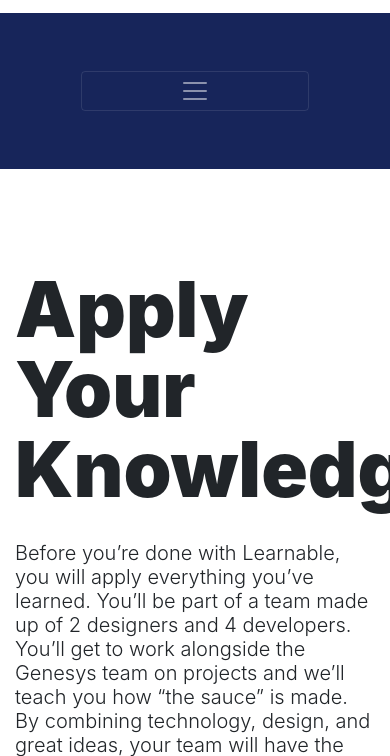
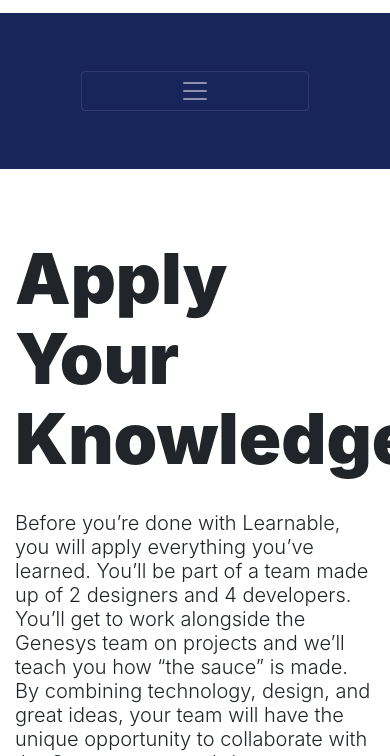
Before and after one commit to yahayakenny/Genesys-tech-hub, a React app: page /apply in a window 390 px wide. Shown: the part 88-844 px from the top of the page. Built offline with nearby package versions, Linux system fonts and the light colour scheme.

Commit message:
fixed styling

```diff
--- a/src/components/LandingPage/Curriculum.js
+++ b/src/components/LandingPage/Curriculum.js
@@ -5,7 +5,6 @@
     return (
         <div className="padding">
             <div className="container">
-                <br></br><br></br>
                 <div className="row">
                     <div className="col-md-6 d-flex align-items-center">
                         <div>
--- a/src/components/LandingPage/Fun.js
+++ b/src/components/LandingPage/Fun.js
@@ -17,7 +17,7 @@
                                 <br></br>
                                 <h6 className = "lead"> We believe learning should be a fun experience. For this reason, we don’t do all the learning in the classroom.</h6>
                                 <h6 className = "lead">The Learnable experience can not be complete without the bag of fun times which you’ll have. To us, every task is an opportunity to have some fun. But we do well to throw in a good number of activities to add to this. You will find yourself partaking in a lot of healthy activities such as cooking, sports, music, hangouts, and even random dates.</h6>
-                                <h6 className = "lead">Trust us when we say we know how to have fun.</h6>
+                                <h6 className = "lead">Trust us when we say we know how to have fun.</h6><br></br>
                             </div>
                         </div>
                         <div className="col-md-6 text-center">
--- a/src/components/LandingPage/Hero.js
+++ b/src/components/LandingPage/Hero.js
@@ -34,11 +34,11 @@
                             <h6 className= "lead">Learnable is the perfect product development internship program brought to you by Genesys.</h6>
                         </div>
                     </div>
-                    <br/><br/><br/><br/><br/><br/><br/><br/>
+                    <br/><br/><br/><br/><br/><br/>
 
                     <div className="product-images">
                         <img src = {video} alt = "" className = "video" />
-                        <br/><br/><br/>
+                        <br/>
                         <div className="product">
                             <img src = {product} className = "product" alt = ""/>
                             <img src = {dev} className = "dev" alt = ""/>
--- a/src/components/css/main.css
+++ b/src/components/css/main.css
@@ -105,7 +105,7 @@
 }
 
 .padding {
-    padding: 100px 0px;
+    padding: 70px 0px;
 }
 
 .culture-container {
@@ -145,7 +145,7 @@
 
 .software-header {
   font-weight: 900;
-  font-size: 77px;
+  font-size: 70px;
   letter-spacing: 0.30 px;
   line-height: 80px;
 }
@@ -226,6 +226,13 @@
       color: #03CEA4;
     }
 
+    .software-header {
+      font-weight: 900;
+      font-size: 70px;
+      letter-spacing: 0.30 px;
+      line-height: 80px;
+    }
+
 
 
 }
```
